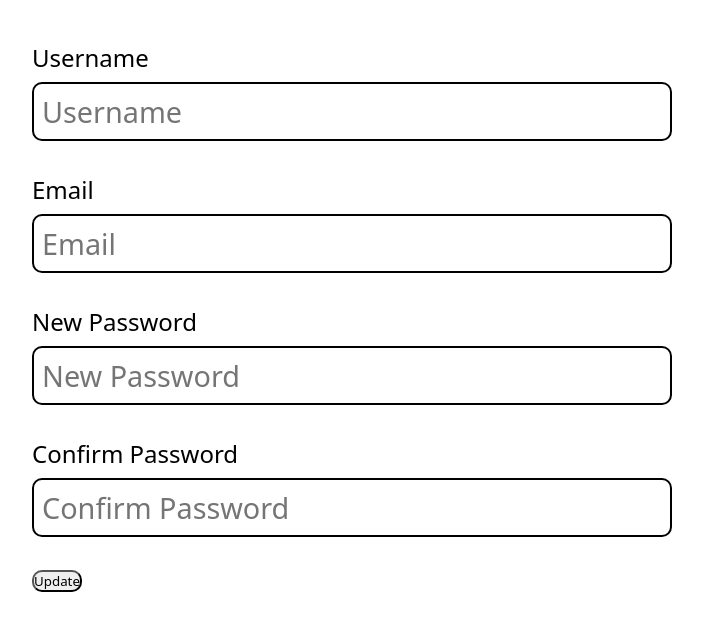
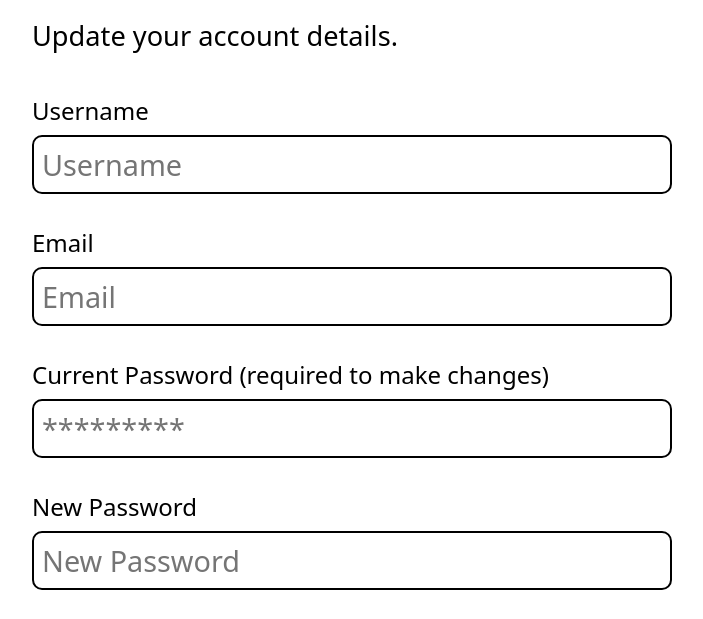
Before and after one commit to DhiviyaSanjayan/council.log, a plain HTML site: page client/account/index.html in a window 1280 px wide. Shown: the part 392-1011 px from the top of the page, without its empty margins (288-991 px from the left). Drawn offline with Linux system fonts and the light colour scheme; no server answers; sample sign-in values are in the browser's storage.

Commit message:
Can update without having to update new password too. Update button and text on account page is styled

```diff
--- a/client/account/index.html
+++ b/client/account/index.html
@@ -30,7 +30,7 @@
 
     <main>
       <h1 class="body-title">Account</h1>
-<br><br>
+<p class ="account-body">Update your account details.</p>
       <form id="account-form" class="edit-form">
         <div class="form-group">
           <label for="username">Username</label>
@@ -53,13 +53,22 @@
           />
         </div>
         <div class="form-group">
+          <label for="current-password">Current Password (required to make changes)</label>
+          <input
+            type="password"
+            id="current-password"
+            name="current-password"
+            placeholder="*********"
+            required
+          />
+        </div>
+        <div class="form-group">
           <label for="password">New Password</label>
           <input
             type="password"
             id="password"
             name="password"
             placeholder="New Password"
-            required
           />
         </div>
         <div class="form-group">
@@ -69,10 +78,9 @@
             id="confirm-password"
             name="confirm-password"
             placeholder="Confirm Password"
-            required
           />
         </div>
-        <button id="update-btn" class="button edit-btn" type="submit">
+        <button id="update-btn" class="body-button" type="submit">
           Update
         </button>
       </form>
--- a/client/assets/account2.js
+++ b/client/assets/account2.js
@@ -7,7 +7,7 @@ const welcomeBack = document.querySelector(".welcome-back");
 logoutBtn.addEventListener("click", (e) => {
   e.preventDefault();
   localStorage.removeItem("token");
-  window.location.replace("./login");
+  window.location.replace("../index.html");
 });
 async function getUser(token) {
   const res = await fetch("http://localhost:3000/token", {
@@ -73,6 +73,7 @@ async function fetchUser() {
           const email = document.getElementById('email').value;
           const password = document.getElementById('password').value;
           const confirmPassword = document.getElementById('confirm-password').value;
+          const currentPassword = document.getElementById('current-password').value;
 
           // Perform validation checks
           if (password !== confirmPassword) {
@@ -84,8 +85,12 @@ async function fetchUser() {
           const updatedUser = {
             username,
             email,
-            password,
+            currentPassword,
           };
+
+          if (password && password === confirmPassword) {
+            updatedUser.password = password;
+          }
 
           try {
             const response = await fetch(`http://localhost:3000/user/${user.id}`, {
--- a/client/assets/styles.css
+++ b/client/assets/styles.css
@@ -15,6 +15,7 @@
   font-family: system-ui, -apple-system, BlinkMacSystemFont, "Segoe UI", Roboto,
     Oxygen, Ubuntu, Cantarell, "Open Sans", "Helvetica Neue", sans-serif;
 }
+
 input {
   display: block;
   font-size: 1.8rem;
@@ -204,6 +205,11 @@ main {
 .dashboard-container-card:hover p {
   background-color: var(--hover-background-blue);
 }
+.account-body {
+  font-size: 1.7rem;
+  margin-top: 20px;
+  margin-bottom: 40px;
+}
 table {
   text-align: center;
   width: 100%;
```
